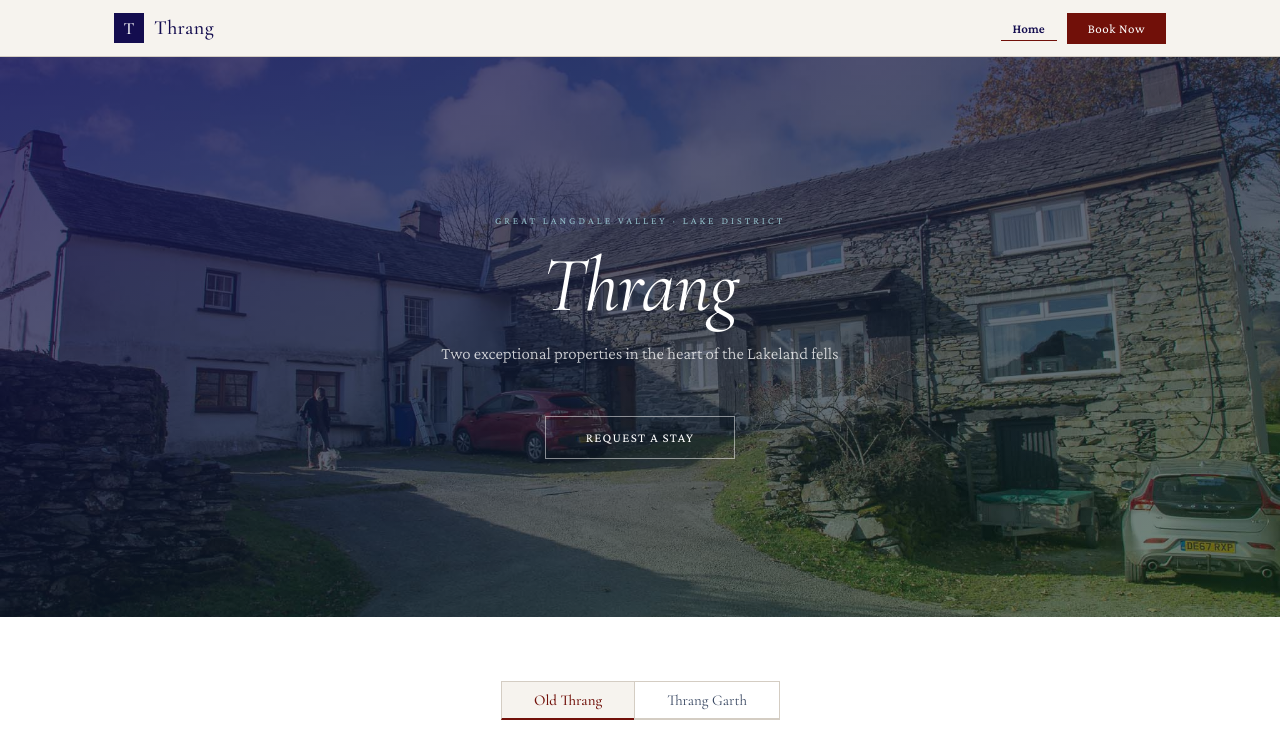
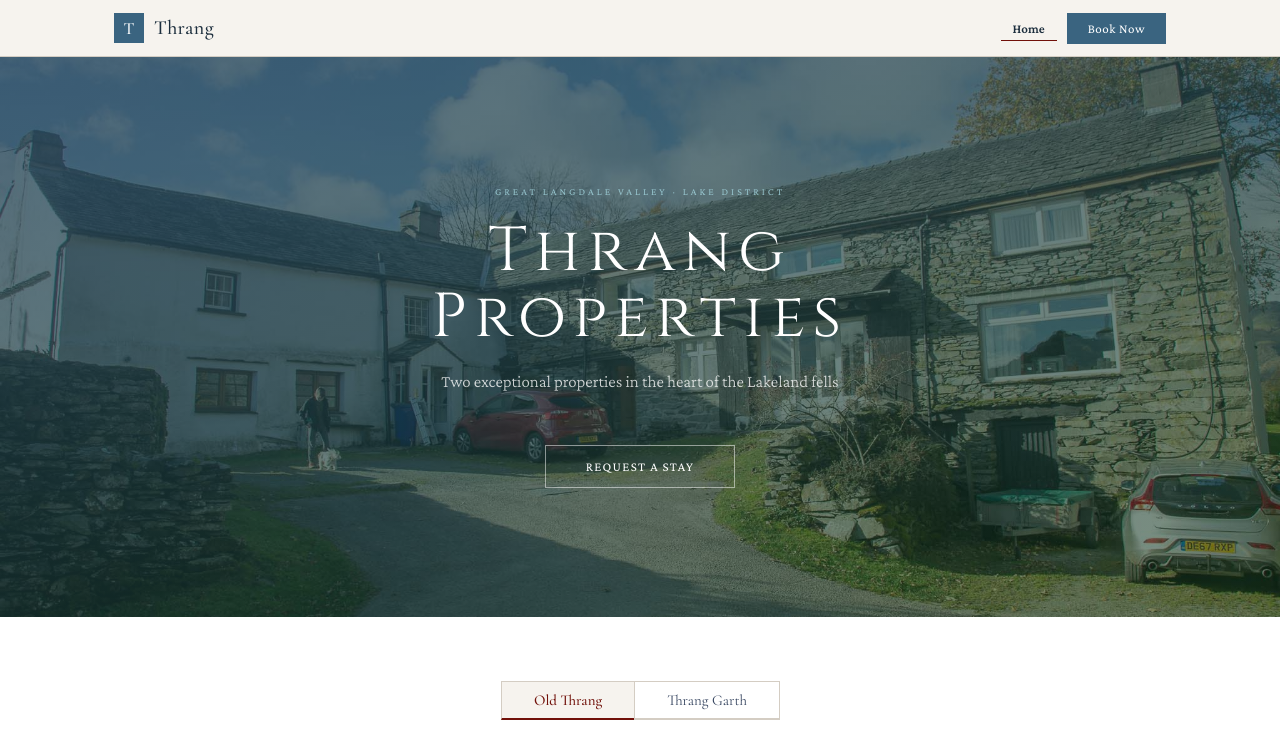
Before and after one commit to alexwsalt/Thrang_Website, a React (Vite) app: page / in a window 1280 px wide. Shown: the top 755 px of the page. Built offline with nearby package versions, Linux system fonts and the light colour scheme.

Commit message:
Thrang Properties heading, Cinzel font, #3A6480 main colour

```diff
--- a/src/App.jsx
+++ b/src/App.jsx
@@ -8,12 +8,15 @@ const APPS_SCRIPT_URL = "https://script.google.com/macros/s/AKfycbw4isc3SUKhUmPk
 
 /* ─── Colour palette ────────────────────────────────────────────────────── */
 const C = {
-  twilight:   "#140D4F",   // Deep Twilight  — primary dark / main text
+  main:       "#3A6480",   // Lake District blue — primary brand / interactive
+  mainD:      "#2a4a5e",   // darker main — footer / deep backgrounds
+
+  twilight:   "#1c2e3d",   // dark text — headings and body (kept dark for readability)
   indigo:     "#34435E",   // Twilight Indigo — secondary text
-  crimson:    "#711009",   // Molten Lava     — primary accent / actions
+  crimson:    "#711009",   // Molten Lava     — heritage accent
   crimsonD:   "#550A07",   // darker crimson
   crimsonBg:  "#FBF0EF",   // crimson tint
-  evergreen:  "#082D0F",   // Evergreen       — supporting dark accent
+  evergreen:  "#082D0F",   // Evergreen       — supporting accent
   frost:      "#A0D2DB",   // Frosted Blue    — light accent / calendar range
   frostBg:    "#EAF4F7",   // frost tint
 
@@ -30,9 +33,11 @@ const C = {
   errBorder:  "#d4b8b8",
 };
 
-/* Cormorant Garamond — display headings (historic old-style typeface)
-   Crimson Pro        — body text (warm, legible at small sizes)
-   Raleway            — portal functional text (clean, slightly aristocratic) */
+/* Cinzel              — hero display heading only (monumental, carved-stone quality)
+   Cormorant Garamond  — all other headings (historic old-style typeface)
+   Crimson Pro         — body text (warm, legible at small sizes)
+   Raleway             — portal functional text (clean, slightly aristocratic) */
+const FH = "'Cinzel', Georgia, serif";               // hero heading only
 const FF = "'Cormorant Garamond', Georgia, serif";   // headings
 const FB = "'Crimson Pro', Georgia, serif";           // body
 
@@ -147,9 +152,9 @@ function PropertyTabs({ active, setActive }){
         return(
           <button key={p.id} onClick={()=>setActive(p.id)} style={{
             padding:"8px 22px",
-            border:`1px solid ${sel ? C.twilight : C.stone}`,
+            border:`1px solid ${sel ? C.main : C.stone}`,
             borderBottom:`2px solid ${sel ? C.crimson : C.stone}`,
-            background: sel ? C.twilight : C.white,
+            background: sel ? C.main : C.white,
             color: sel ? C.white : C.indigo,
             cursor:"pointer",
             fontFamily:FB,
@@ -311,7 +316,7 @@ function BookingPanel({property,onBooked,onReset}){
             {type==="area"?<textarea placeholder={ph} value={form[key]} onChange={e=>setForm(f=>({...f,[key]:e.target.value}))} style={{...inp,height:80,resize:"vertical"}}/>:<input type={type} placeholder={ph} value={form[key]} onChange={e=>setForm(f=>({...f,[key]:e.target.value}))} style={inp}/>}
           </div>
         ))}
-        <button onClick={handleSubmit} style={{background:C.twilight,color:"#fff",border:`1px solid ${C.twilight}`,padding:"13px 28px",cursor:"pointer",fontSize:14,fontFamily:"inherit",fontWeight:600,letterSpacing:"0.06em",marginTop:4,transition:"background 0.15s"}}>
+        <button onClick={handleSubmit} style={{background:C.main,color:"#fff",border:`1px solid ${C.main}`,padding:"13px 28px",cursor:"pointer",fontSize:14,fontFamily:"inherit",fontWeight:600,letterSpacing:"0.06em",marginTop:4,transition:"background 0.15s"}}>
           Request Booking →
         </button>
       </div>
@@ -440,7 +445,7 @@ function GalleryPage({active,setActive}){
         </div>
       </div>
       {lightbox!==null&&(
-        <div onClick={()=>setLightbox(null)} style={{position:"fixed",inset:0,background:"rgba(20,13,79,0.95)",zIndex:1000,display:"flex",alignItems:"center",justifyContent:"center"}}>
+        <div onClick={()=>setLightbox(null)} style={{position:"fixed",inset:0,background:"rgba(28,46,61,0.96)",zIndex:1000,display:"flex",alignItems:"center",justifyContent:"center"}}>
           <button onClick={()=>setLightbox(null)} style={{position:"absolute",top:20,right:24,background:"transparent",border:"1px solid rgba(255,255,255,0.2)",width:40,height:40,cursor:"pointer",color:"#fff",fontSize:20,display:"flex",alignItems:"center",justifyContent:"center"}}>×</button>
           <div style={{position:"absolute",top:26,left:"50%",transform:"translateX(-50%)",color:"rgba(255,255,255,0.4)",fontSize:12,fontFamily:FB,letterSpacing:"0.14em"}}>{lightbox+1} / {COUNT}</div>
           <button className="lb-prev" onClick={e=>{e.stopPropagation();setLightbox(i=>(i-1+COUNT)%COUNT);}} style={{position:"absolute",left:20,background:"transparent",border:"1px solid rgba(255,255,255,0.2)",width:48,height:48,cursor:"pointer",color:"#fff",fontSize:24,display:"flex",alignItems:"center",justifyContent:"center"}}>‹</button>
@@ -476,7 +481,7 @@ export default function App(){
   return(
     <div style={{fontFamily:FB,background:C.parchment,minHeight:"100vh",display:"flex",flexDirection:"column",color:C.twilight}}>
       <style>{`
-        @import url('https://fonts.googleapis.com/css2?family=Cormorant+Garamond:ital,wght@0,400;0,500;0,600;1,400;1,500&family=Crimson+Pro:ital,wght@0,300;0,400;0,600;1,400&family=Raleway:wght@300;400;500;600&display=swap');
+        @import url('https://fonts.googleapis.com/css2?family=Cinzel:wght@400;600&family=Cormorant+Garamond:ital,wght@0,400;0,500;0,600;1,400;1,500&family=Crimson+Pro:ital,wght@0,300;0,400;0,600;1,400&family=Raleway:wght@300;400;500;600&display=swap');
         *{box-sizing:border-box;margin:0;padding:0;}
         body{-webkit-font-smoothing:antialiased;}
         button{transition:opacity 0.12s;cursor:pointer;}
@@ -522,7 +527,7 @@ export default function App(){
       <header style={{background:C.parchment,borderBottom:`1px solid ${C.stone}`,position:"sticky",top:0,zIndex:100}}>
         <div style={{maxWidth:1100,margin:"0 auto",padding:"0 24px",display:"flex",alignItems:"center",justifyContent:"space-between",height:56}}>
           <div onClick={()=>setPage("home")} style={{cursor:"pointer",display:"flex",alignItems:"center",gap:10}}>
-            <div style={{width:30,height:30,background:C.twilight,display:"flex",alignItems:"center",justifyContent:"center",color:"#fff",fontFamily:FF,fontSize:17,fontWeight:500,letterSpacing:"0.02em"}}>T</div>
+            <div style={{width:30,height:30,background:C.main,display:"flex",alignItems:"center",justifyContent:"center",color:"#fff",fontFamily:FF,fontSize:17,fontWeight:500,letterSpacing:"0.02em"}}>T</div>
             <span style={{fontSize:20,fontWeight:500,color:C.twilight,fontFamily:FF,letterSpacing:"0.02em"}}>Thrang</span>
           </div>
           <nav style={{display:"flex",alignItems:"center",gap:2}}>
@@ -542,7 +547,7 @@ export default function App(){
                 })}
               </>
             ):(
-              <button onClick={()=>setPage("login")} style={{background:C.crimson,color:"#fff",border:`1px solid ${C.crimson}`,padding:"7px 20px",fontSize:13,fontFamily:FB,fontWeight:500,letterSpacing:"0.04em",marginLeft:8}}>
+              <button onClick={()=>setPage("login")} style={{background:C.main,color:"#fff",border:`1px solid ${C.main}`,padding:"7px 20px",fontSize:13,fontFamily:FB,fontWeight:500,letterSpacing:"0.04em",marginLeft:8}}>
                 Book Now
               </button>
             )}
@@ -559,10 +564,10 @@ export default function App(){
             {/* Hero */}
             <section className="hero-section" style={{position:"relative",minHeight:560,display:"flex",alignItems:"center",justifyContent:"center",overflow:"hidden"}}>
               <img src={imgFrontBoth} alt="Thrang" style={{position:"absolute",inset:0,width:"100%",height:"100%",objectFit:"cover"}}/>
-              <div style={{position:"absolute",inset:0,background:"linear-gradient(160deg,rgba(20,13,79,0.80) 0%,rgba(8,45,15,0.55) 100%)"}}/>
+              <div style={{position:"absolute",inset:0,background:"linear-gradient(160deg,rgba(42,74,94,0.82) 0%,rgba(8,45,15,0.52) 100%)"}}/>
               <div style={{position:"relative",textAlign:"center",color:"#fff",padding:"60px 24px",maxWidth:620}}>
                 <p style={{fontSize:10,letterSpacing:"0.3em",textTransform:"uppercase",color:C.frost,opacity:0.85,marginBottom:22,fontFamily:FB}}>Great Langdale Valley · Lake District</p>
-                <h1 className="hero-title" style={{fontSize:78,fontWeight:400,margin:"0 0 18px",letterSpacing:"-1px",lineHeight:0.95,fontFamily:FF,fontStyle:"italic"}}>Thrang</h1>
+                <h1 className="hero-title" style={{fontSize:62,fontWeight:400,margin:"0 0 18px",letterSpacing:"0.12em",lineHeight:1.05,fontFamily:FH}}>Thrang Properties</h1>
                 <p className="hero-sub" style={{fontSize:17,opacity:0.78,marginBottom:48,lineHeight:1.7,fontFamily:FB,fontWeight:300}}>Two exceptional properties in the heart of the Lakeland fells</p>
                 <button onClick={()=>setPage("login")} style={{background:"transparent",color:"#fff",border:"1px solid rgba(255,255,255,0.5)",padding:"13px 40px",fontSize:13,fontFamily:FB,fontWeight:500,letterSpacing:"0.1em",textTransform:"uppercase",transition:"background 0.2s"}}>
                   Request a Stay
@@ -585,7 +590,7 @@ export default function App(){
                 </div>
                 <div className="showcase-img" style={{position:"relative",overflow:"hidden",height:480,border:`1px solid ${C.stone}`}}>
                   <img key={homeActive} src={PROPERTY_IMAGES[homeActive]} alt={PROPERTIES[homeActive].name} style={{width:"100%",height:"100%",objectFit:"cover"}}/>
-                  <div style={{position:"absolute",inset:0,background:"linear-gradient(to bottom,transparent 28%,rgba(20,13,79,0.88))"}}/>
+                  <div style={{position:"absolute",inset:0,background:"linear-gradient(to bottom,transparent 28%,rgba(42,74,94,0.90))"}}/>
                   <div className="showcase-text" style={{position:"absolute",bottom:36,left:40,right:40,color:"#fff"}}>
                     <p style={{fontSize:10,letterSpacing:"0.26em",textTransform:"uppercase",color:C.frost,opacity:0.8,marginBottom:10,fontFamily:FB}}>Great Langdale Valley · Lake District</p>
                     <h2 style={{fontSize:32,fontWeight:400,margin:"0 0 12px",fontFamily:FF,fontStyle:"italic",letterSpacing:"0.01em"}}>{PROPERTIES[homeActive].name}</h2>
@@ -613,7 +618,7 @@ export default function App(){
             </section>
 
             {/* CTA */}
-            <section style={{background:C.twilight,padding:"84px 24px",textAlign:"center",color:"#fff"}}>
+            <section style={{background:C.mainD,padding:"84px 24px",textAlign:"center",color:"#fff"}}>
               <p style={{fontSize:10,letterSpacing:"0.3em",textTransform:"uppercase",color:C.frost,marginBottom:20,fontFamily:FB,opacity:0.8}}>Exclusive access</p>
               <h2 style={{fontSize:36,fontWeight:400,marginBottom:16,fontFamily:FF,fontStyle:"italic",letterSpacing:"-0.5px"}}>Ready to escape to Langdale?</h2>
               <p style={{fontSize:15,opacity:0.55,marginBottom:44,fontFamily:FB,fontWeight:300,maxWidth:400,margin:"0 auto 44px",lineHeight:1.8}}>Use your exclusive access code to check availability and make a request.</p>
@@ -635,7 +640,7 @@ export default function App(){
                 onChange={e=>setPassword(e.target.value)} onKeyDown={e=>e.key==="Enter"&&login()}
                 style={{width:"100%",padding:"12px 14px",fontSize:14,border:`1px solid ${C.stone}`,marginBottom:12,fontFamily:FB,color:C.twilight,background:C.parchment,outline:"none"}}/>
               {pwError&&<p style={{color:C.err,fontSize:13,marginBottom:12,fontFamily:FB}}>{pwError}</p>}
-              <button onClick={login} style={{width:"100%",background:C.crimson,color:"#fff",border:`1px solid ${C.crimson}`,padding:"13px",fontSize:14,fontFamily:FB,fontWeight:500,marginBottom:14,letterSpacing:"0.06em"}}>
+              <button onClick={login} style={{width:"100%",background:C.main,color:"#fff",border:`1px solid ${C.main}`,padding:"13px",fontSize:14,fontFamily:FB,fontWeight:500,marginBottom:14,letterSpacing:"0.06em"}}>
                 Enter
               </button>
               <button onClick={()=>setPage("home")} style={{background:"none",border:"none",color:C.warm,fontSize:12,fontFamily:FB,letterSpacing:"0.04em"}}>← Back to home</button>
@@ -649,7 +654,7 @@ export default function App(){
         {page==="gallery"&&<GalleryPage active={portalActive} setActive={setPortalActive}/>}
       </main>
 
-      <footer style={{background:C.twilight,borderTop:`1px solid rgba(255,255,255,0.08)`,padding:"28px 24px",textAlign:"center"}}>
+      <footer style={{background:C.mainD,borderTop:`1px solid rgba(255,255,255,0.08)`,padding:"28px 24px",textAlign:"center"}}>
         <p style={{fontSize:10,letterSpacing:"0.22em",textTransform:"uppercase",color:"rgba(255,255,255,0.35)",fontFamily:FB}}>Thrang · Old Thrang &amp; Thrang Garth · Great Langdale Valley, Lake District</p>
       </footer>
     </div>
```
